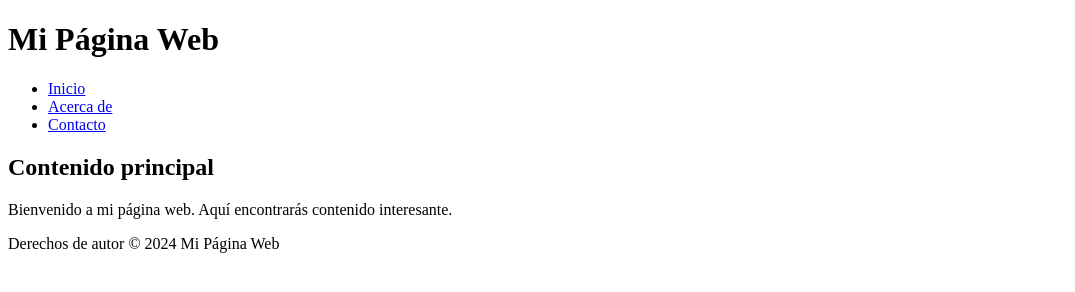
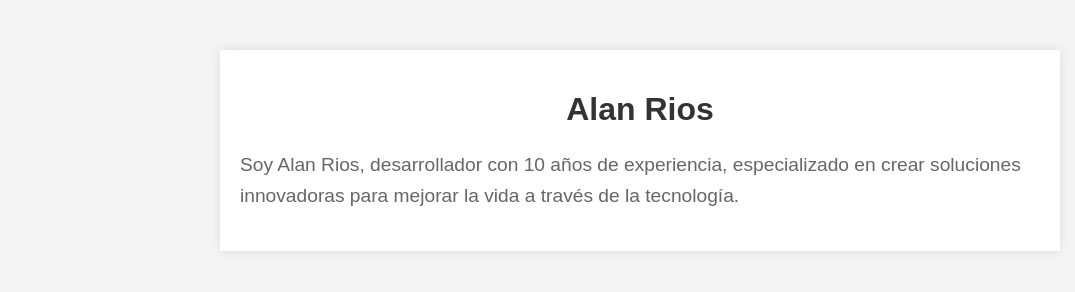
Before and after one commit to AlanRiverss/Impulsa-tu-sue-o, a plain HTML site: page index.html in a window 1280 px wide. Shown: the whole page, without its empty margins (0-1075 px from the left). Drawn offline with Linux system fonts and the light colour scheme.

Commit message:
Update index.html

```diff
--- a/index.html
+++ b/index.html
@@ -1,33 +1,39 @@
 <!DOCTYPE html>
 <html lang="es">
 <head>
-  <meta charset="UTF-8">
-  <meta name="viewport" content="width=device-width, initial-scale=1.0">
-  <title>Ejemplo de HTML y CSS</title>
-  <link rel="stylesheet" href="styles.css">
+    <meta charset="UTF-8">
+    <meta name="viewport" content="width=device-width, initial-scale=1.0">
+    <title>Portafolio de Alan Rios</title>
+    <style>
+        body {
+            font-family: Arial, sans-serif;
+            margin: 0;
+            padding: 0;
+            background-color: #f4f4f4;
+        }
+        .container {
+            max-width: 800px;
+            margin: 0 auto;
+            padding: 20px;
+            background-color: #fff;
+            box-shadow: 0 0 10px rgba(0, 0, 0, 0.1);
+            margin-top: 50px;
+        }
+        h1 {
+            color: #333;
+            text-align: center;
+        }
+        p {
+            font-size: 1.2em;
+            color: #666;
+            line-height: 1.6;
+        }
+    </style>
 </head>
 <body>
-  <header>
-    <h1>Mi Página Web</h1>
-  </header>
-
-  <nav>
-    <ul>
-      <li><a href="#">Inicio</a></li>
-      <li><a href="#">Acerca de</a></li>
-      <li><a href="#">Contacto</a></li>
-    </ul>
-  </nav>
-
-  <main>
-    <section>
-      <h2>Contenido principal</h2>
-      <p>Bienvenido a mi página web. Aquí encontrarás contenido interesante.</p>
-    </section>
-  </main>
-
-  <footer>
-    <p>Derechos de autor &copy; 2024 Mi Página Web</p>
-  </footer>
+    <div class="container">
+        <h1>Alan Rios</h1>
+        <p>Soy Alan Rios, desarrollador con 10 años de experiencia, especializado en crear soluciones innovadoras para mejorar la vida a través de la tecnología.</p>
+    </div>
 </body>
 </html>
```
